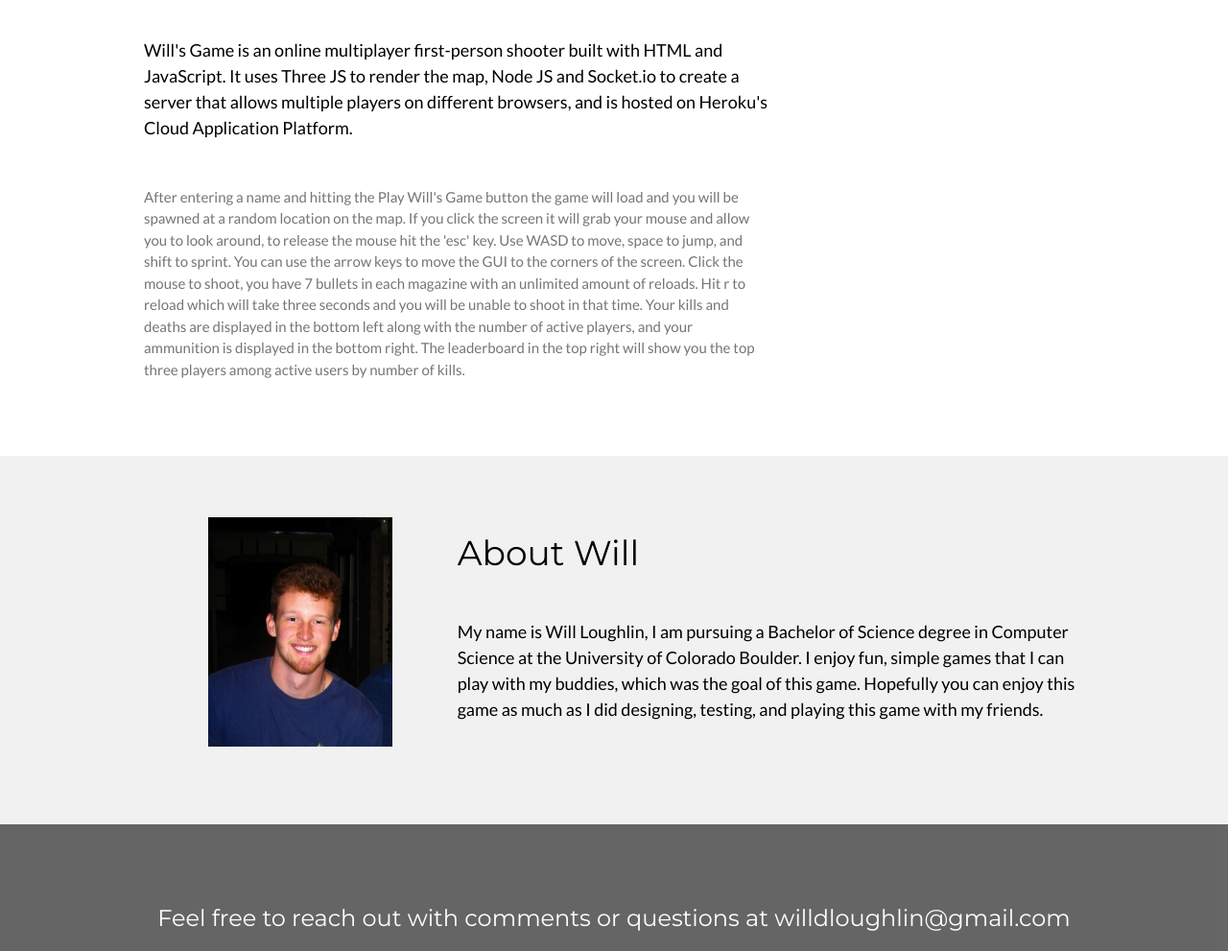
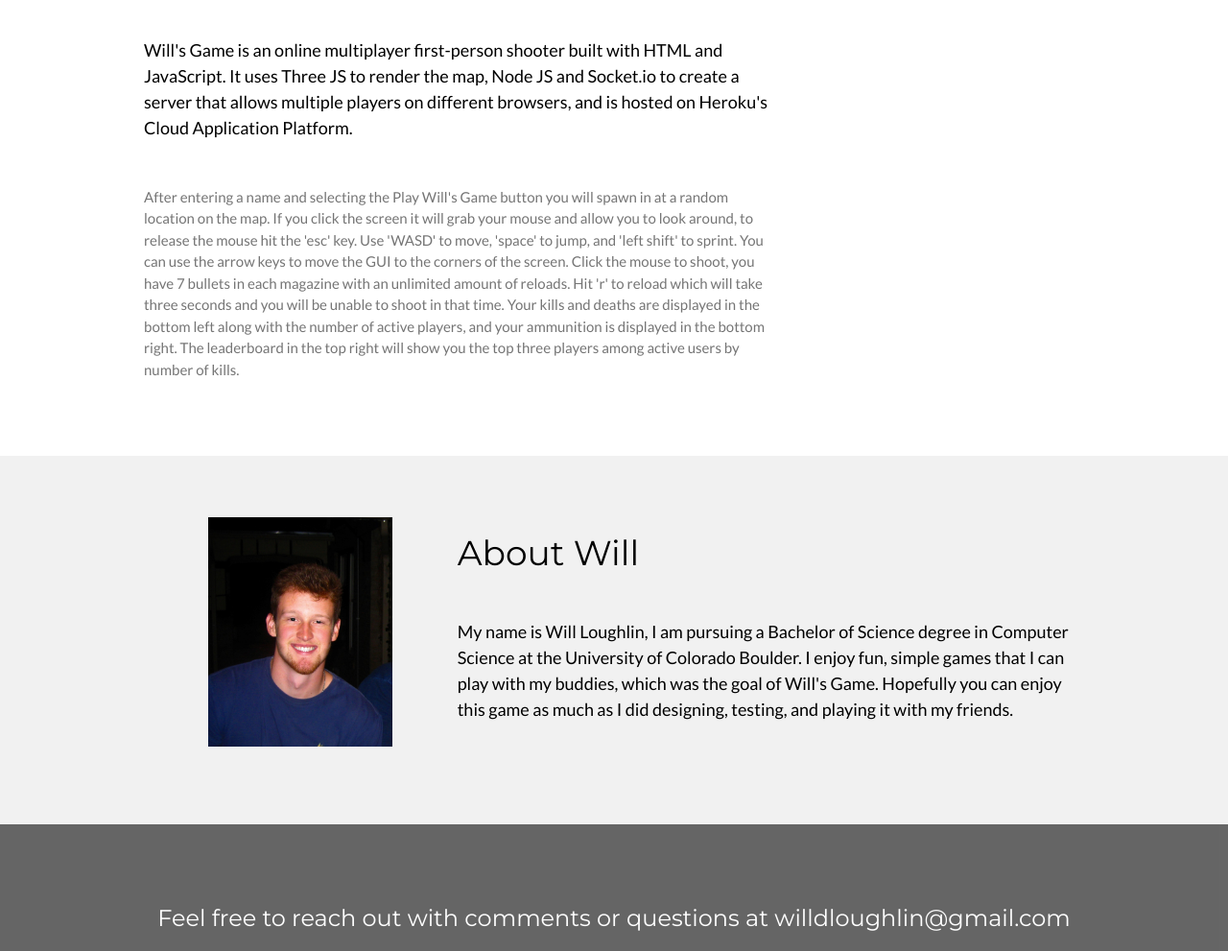
Before and after one commit to WillLoughlin/WillsGame, a website: page client/index.html in a window 1280 px wide. Shown: the part 739-1730 px from the top of the page at 96% size. Drawn offline with nearby package versions, Linux system fonts and the light colour scheme; files whose address does not match are found by name.

Commit message:
Small cosmetic tweaks to website

```diff
--- a/client/index.html
+++ b/client/index.html
@@ -35,15 +35,16 @@ body,h1,h2,h3,h4,h5,h6 {font-family: "Lato", sans-serif}
       <h5 class="w3-padding-32">Will's Game is an online multiplayer first-person shooter built with HTML and JavaScript. It uses Three JS to render the map, Node JS and Socket.io
         to create a server that allows multiple players on different browsers, and is hosted on Heroku's Cloud Application Platform. </h5>
 
-      <p class="w3-text-grey">After entering a name and hitting the Play Will's Game button the game will load and you will be spawned at a random location on the map.
-      If you click the screen it will grab your mouse and allow you to look around, to release the mouse hit the 'esc' key. Use WASD to move, space to jump, and shift
-      to sprint. You can use the arrow keys to move the GUI to the corners of the screen. Click the mouse to shoot, you have 7 bullets in each magazine with an unlimited amount of reloads. Hit r to reload which will take three seconds and
+      <p class="w3-text-grey">After entering a name and selecting the Play Will's Game button you will spawn in at a random location on the map.
+      If you click the screen it will grab your mouse and allow you to look around, to release the mouse hit the 'esc' key. Use 'WASD' to move, 'space' to jump, and 'left shift'
+      to sprint. You can use the arrow keys to move the GUI to the corners of the screen. Click the mouse to shoot, you have 7 bullets in each magazine with an unlimited amount of reloads.
+      Hit 'r' to reload which will take three seconds and
       you will be unable to shoot in that time. Your kills and deaths are displayed in the bottom left along with the number of active players, and your ammunition is displayed in the
       bottom right. The leaderboard in the top right will show you the top three players among active users by number of kills.</p>
     </div>
 
     <div class="w3-third w3-center">
-      <img src="./client/resources/devImg7.JPG" alt="game image" width="472" height="418">
+      <img src="./client/resources/devImg7.JPG" alt="game image" width="566" height="501">
     </div>
   </div>
 </div>
@@ -58,8 +59,8 @@ body,h1,h2,h3,h4,h5,h6 {font-family: "Lato", sans-serif}
     <div class="w3-twothird">
       <h1>About Will</h1>
       <h5 class="w3-padding-32">My name is Will Loughlin, I am pursuing a Bachelor of Science degree in Computer Science at the University of Colorado Boulder.
-      I enjoy fun, simple games that I can play with my buddies, which was the goal of this game. Hopefully you can enjoy this game as much as I did designing,
-      testing, and playing this game with my friends. </h5>
+      I enjoy fun, simple games that I can play with my buddies, which was the goal of Will's Game. Hopefully you can enjoy this game as much as I did designing,
+      testing, and playing it with my friends. </h5>
 
     </div>
   </div>
--- a/client/js/playerCode.js
+++ b/client/js/playerCode.js
@@ -13,6 +13,7 @@ import {FBXLoader} from './FBXLoader.js';//used to load player model
 //Width and height of screen, will be changed when screen is sized
 var WIDTH = 500;
 var HEIGHT = 500;
+//472 x 418
 
 WIDTH = window.innerWidth - 0;
 HEIGHT = window.innerHeight - 0;
```
